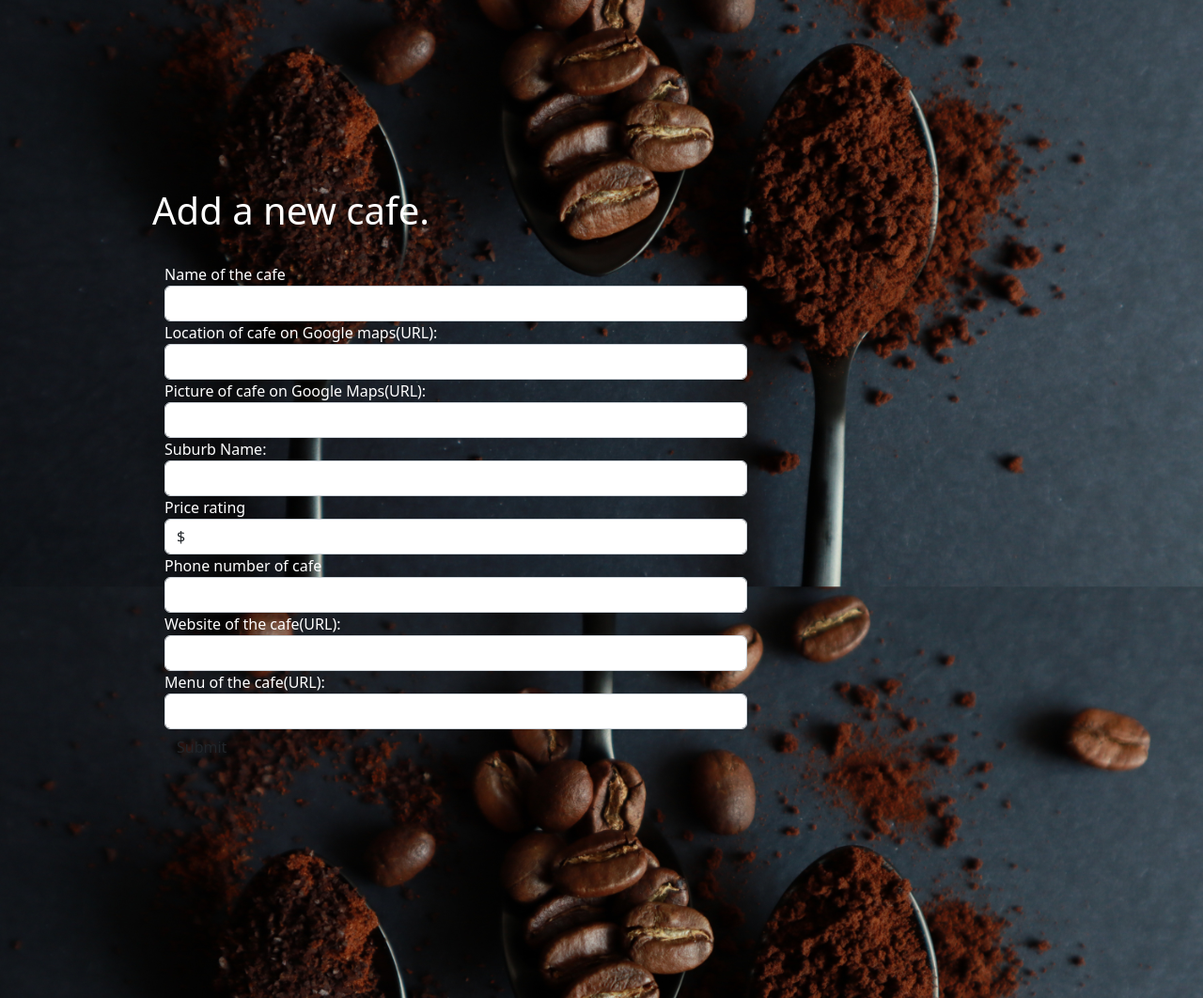
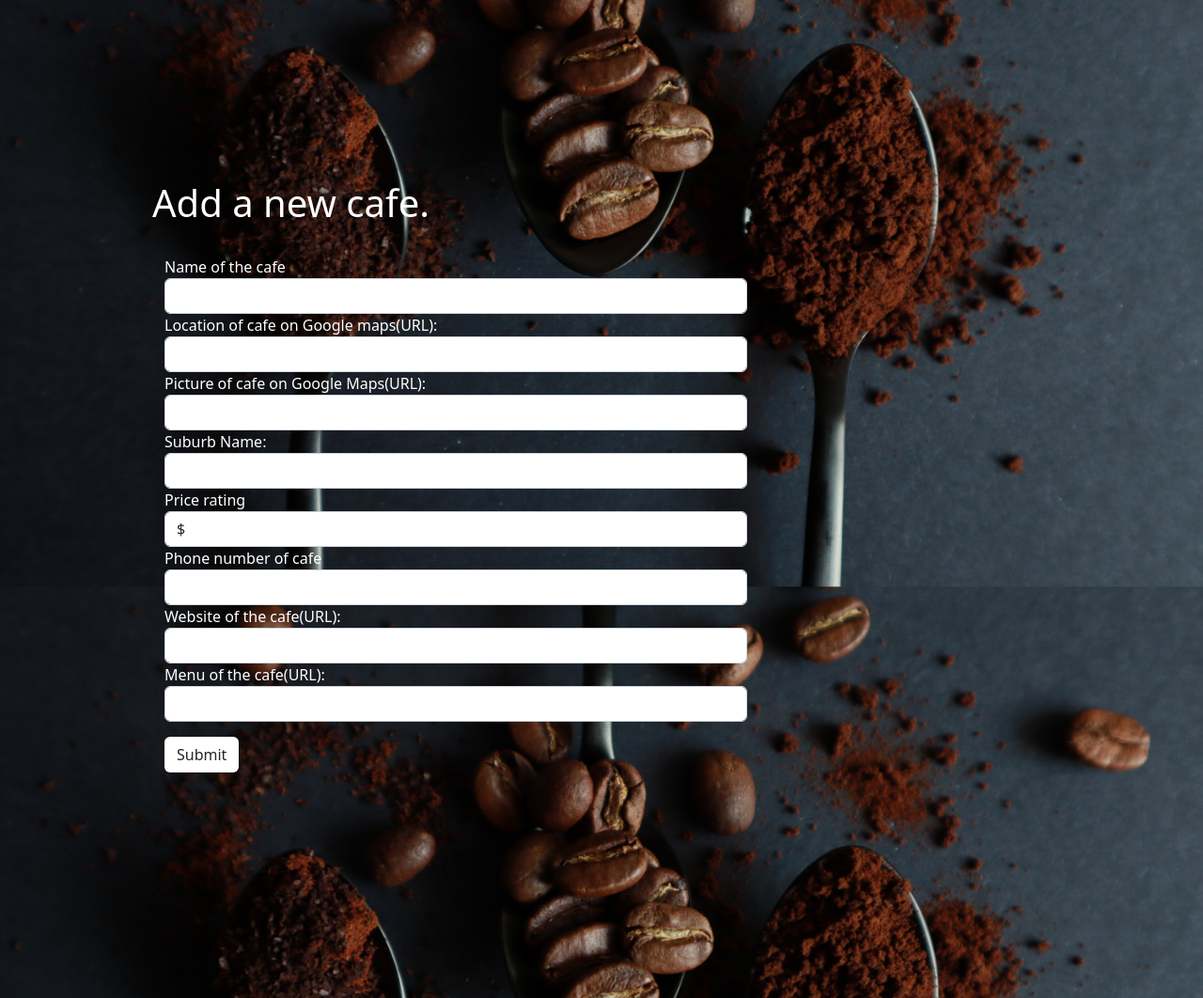
Before and after one commit to feratozbey/Melbourne-Cafes-Website-App, a Flask app: page /add in a window 1280 px wide. Shown: the part 229-1291 px from the top of the page at 94% size. Run offline with Flask 2, Linux system fonts and the light colour scheme; some libraries are stand-ins or nearby versions.

Commit message:
Version 1.2.1

```diff
--- a/static/css/styles.css
+++ b/static/css/styles.css
@@ -1,4 +1,7 @@
-
+.btn {
+    background-color: white;
+    margin-top: 1em;
+}
 /*      Classes(Alphabetical order)       */
 .card {
     text-align: center;
@@ -22,11 +25,11 @@
 .icon {
     font-size: 1.5rem;
     margin: 0.5rem;
-    color: gray;
+    color: pink;
 }
 
 a.icon {
-    color: black;
+    color: skyblue;
 }
 
 a.icon:hover {
```
